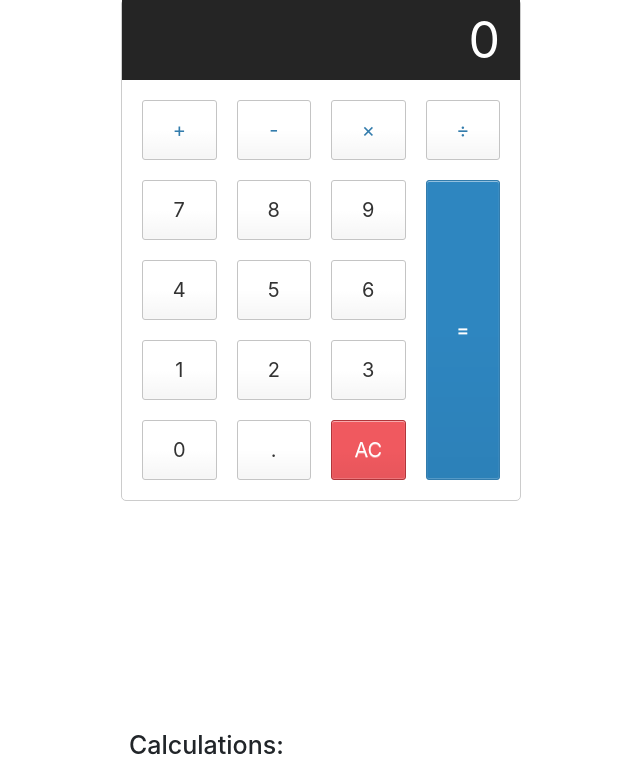
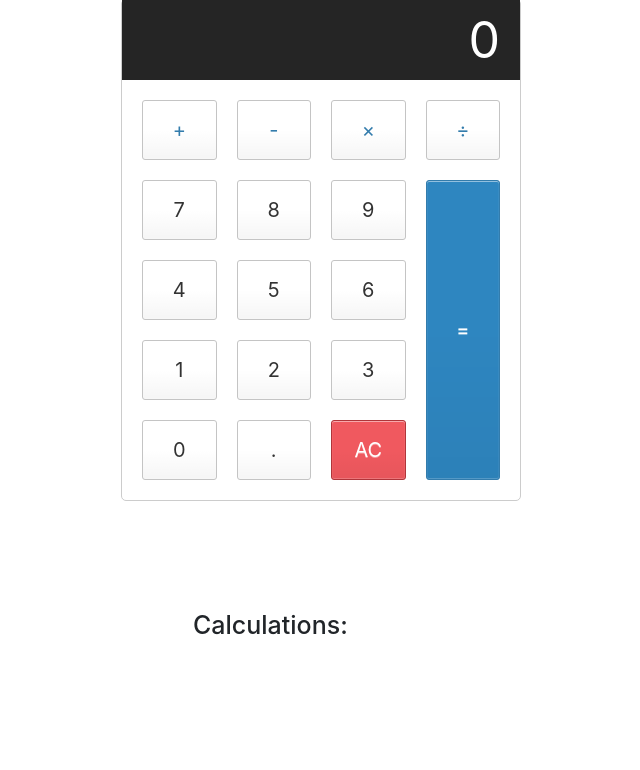
Before and after one commit to andrea-pratt/django_calculator, a Django app: page / in a window 1280 px wide. Shown: the part 30-800 px from the top of the page, without its empty margins (319-959 px from the left). Run offline with Django 3.2, Linux system fonts and the light colour scheme; data that the repository does not hold is empty; some libraries are stand-ins or nearby versions.

Commit message:
adjust calculator positioning

```diff
--- a/calculator/simple_calculator/static/css/base_style.css
+++ b/calculator/simple_calculator/static/css/base_style.css
@@ -83,12 +83,12 @@ html {
 
   #logged-calculation {
     position: absolute;
-    top: 100%;
-    left: 37%;
+    top: 85%;
+    left: 40%;
 }
 
   #calculations-heading {
     position: absolute;
-    top: 95%;
-    left: 35%;
+    top: 80%;
+    left: 40%;
   }
```
